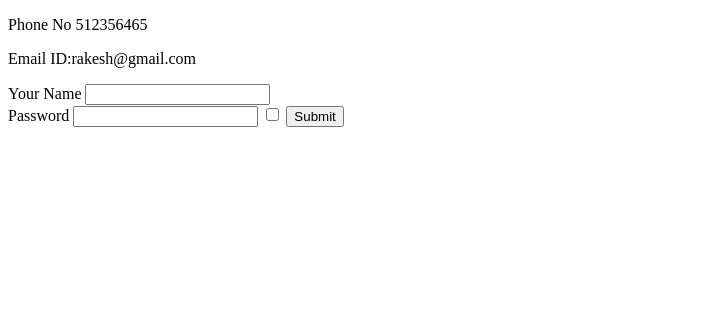
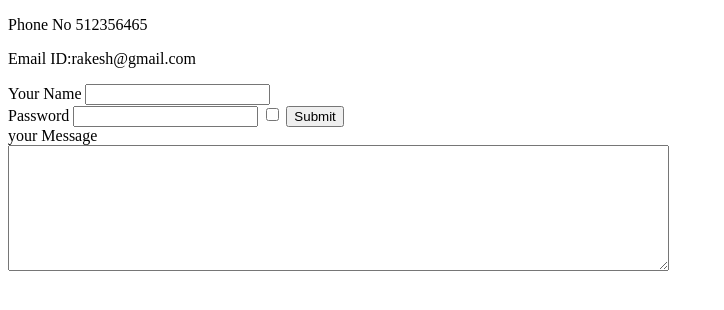
Before and after one commit to emailshreya99/cv, a plain HTML site: page Contact.html in a window 1280 px wide. Shown: the whole page, without its empty margins (0-724 px from the left). Drawn offline with Linux system fonts and the light colour scheme.

Commit message:
Add files via upload

```diff
--- a/Contact.html
+++ b/Contact.html
@@ -15,7 +15,10 @@
     <label>Password</label>
     <input type="Password" name="" value="">
     <input type="checkbox" name="" value="">
-    <input type="submit" name="">
+    <input type="submit" name=""><br>
+    <label>your Message</label><br>
+    <textarea name="name" rows="8" cols="80"></textarea>
+
 
   </form>
 
```
